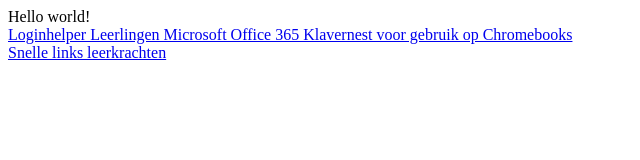
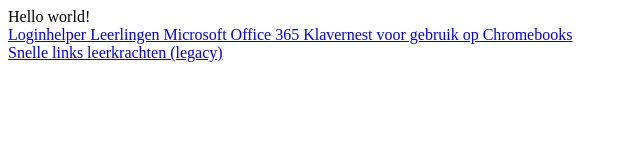
Before and after one commit to ictjp/ictjp.github.io, a plain HTML site: page index.html in a window 1280 px wide. Shown: the full height of the page, 0-640 px from the left. Drawn offline with Linux system fonts and the light colour scheme.

Commit message:
Update index.html

```diff
--- a/index.html
+++ b/index.html
@@ -7,6 +7,6 @@ Hello world!
 <br>
 <a href="https://ictjp.github.io/loginhelper-klavernest-pimped.html">Loginhelper Leerlingen Microsoft Office 365 Klavernest voor gebruik op Chromebooks</a>
 <br>
-<a href="https://ictjp.github.io/snellelinkslkr/">Snelle links leerkrachten</a>
+<a href="https://ictjp.github.io/snellelinkslkr/">Snelle links leerkrachten (legacy)</a>
 </BODY>
 </HTML>
```
